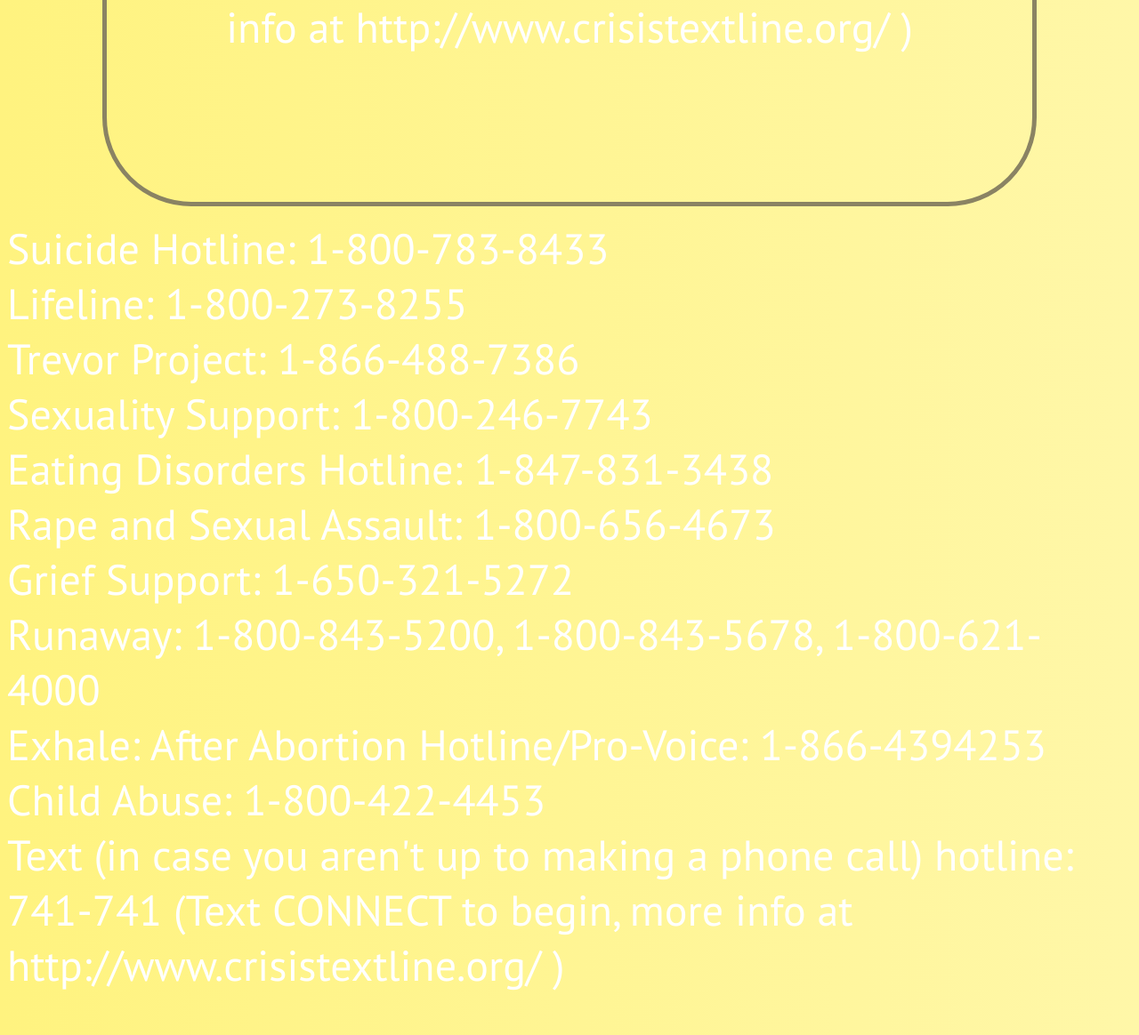
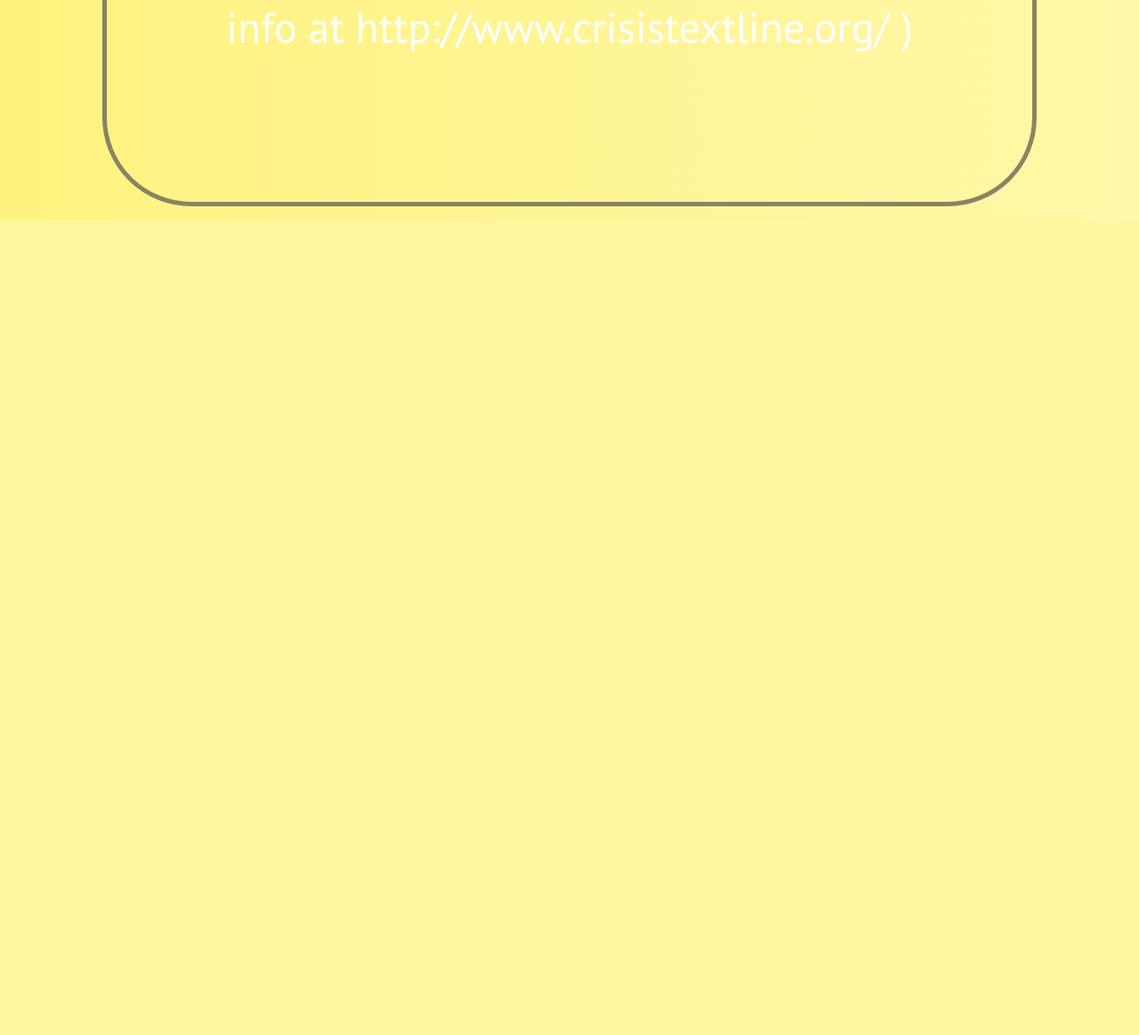
Before and after one commit to kellyo1/survivin, a Python web app: template templates/hotlines-uk.html in a window 1280 px wide. Shown: the part 1423-2587 px from the top of the page at 89% size. After the commit the page ends 1671 px from the top, so only its background shows below. Run offline with Jinja, Linux system fonts and the light colour scheme; the template is opened without the code that fills it, so the values that code supplies are empty; some libraries are stand-ins or nearby versions.

Commit message:
double fix

```diff
--- a/templates/hotlines-uk.html
+++ b/templates/hotlines-uk.html
@@ -57,17 +57,6 @@
       Child Abuse: 1-800-422-4453 <br>
       Text (in case you aren't up to making a phone call) <br>
       hotline: 741-741 (Text CONNECT to begin, more info at http://www.crisistextline.org/ ) </center></p>
-      Suicide Hotline: 1-800-783-8433 <br>
-      Lifeline: 1-800-273-8255 <br>
-      Trevor Project: 1-866-488-7386 <br>
-      Sexuality Support: 1-800-246-7743 <br>
-      Eating Disorders Hotline: 1-847-831-3438 <br>
-      Rape and Sexual Assault: 1-800-656-4673 <br>
-      Grief Support: 1-650-321-5272 <br>
-      Runaway: 1-800-843-5200, 1-800-843-5678, 1-800-621-4000 <br>
-      Exhale: After Abortion Hotline/Pro-Voice: 1-866-4394253 <br>
-      Child Abuse: 1-800-422-4453 <br>
-      Text (in case you aren't up to making a phone call) hotline: 741-741 (Text CONNECT to begin, more info at http://www.crisistextline.org/ ) </center></p>
 
     <!-- CHAT -->
     <script id="cid0020000194047384808" data-cfasync="false" async src="//st.chatango.com/js/gz/emb.js" style="width: 200px;height: 300px;">{"handle":"survivinchat","arch":"js","styles":{"a":"000000","b":69,"c":"FFFFFF","d":"FFFFFF","f":69,"i":69,"k":"000000","l":"000000","m":"000000","n":"FFFFFF","o":69,"p":"10","q":"000000","r":69,"pos":"br","cv":1,"cvfntsz":"20px","cvbg":"000000","cvbga":69,"cvfg":"ffff66","cvw":167,"cvh":42}}
```
